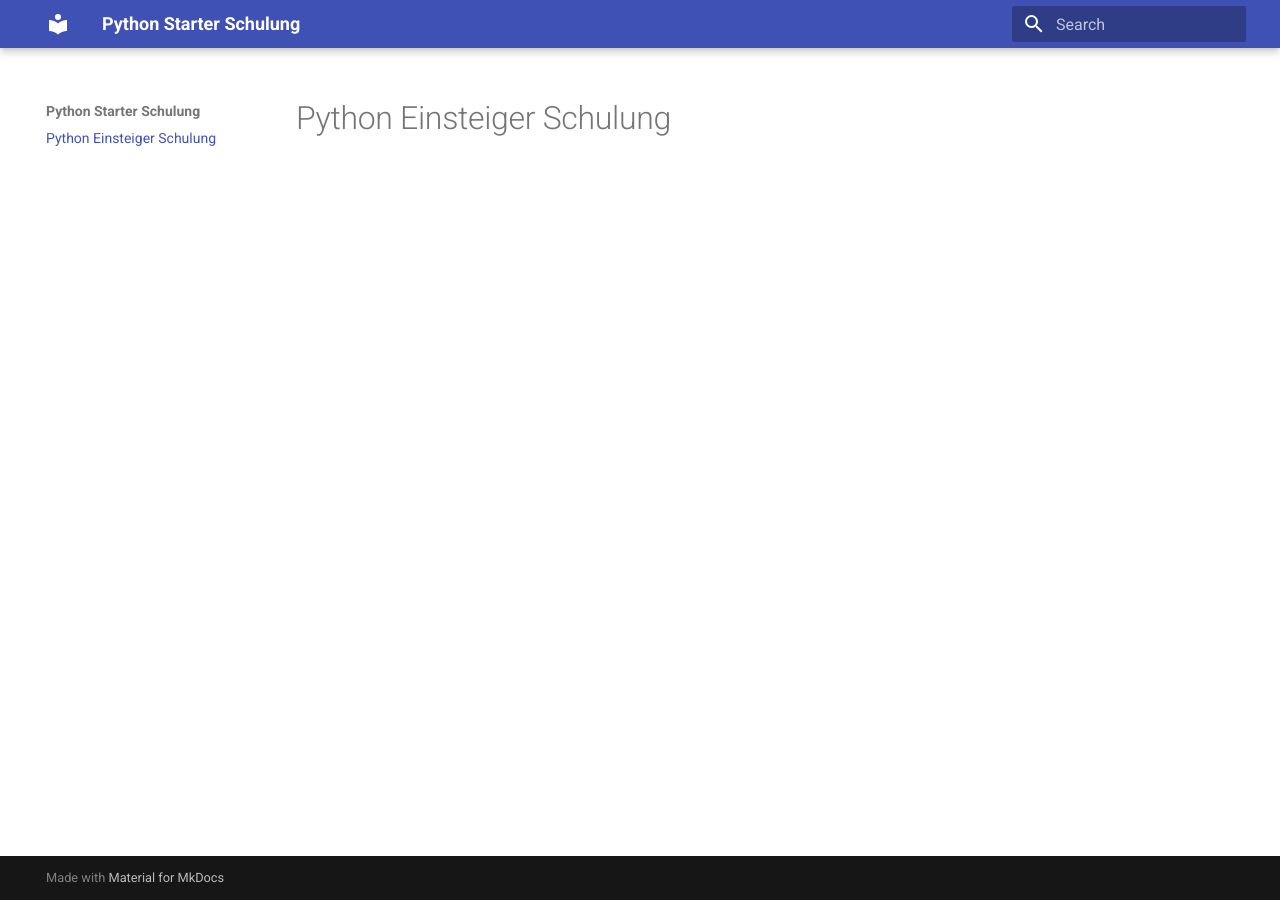
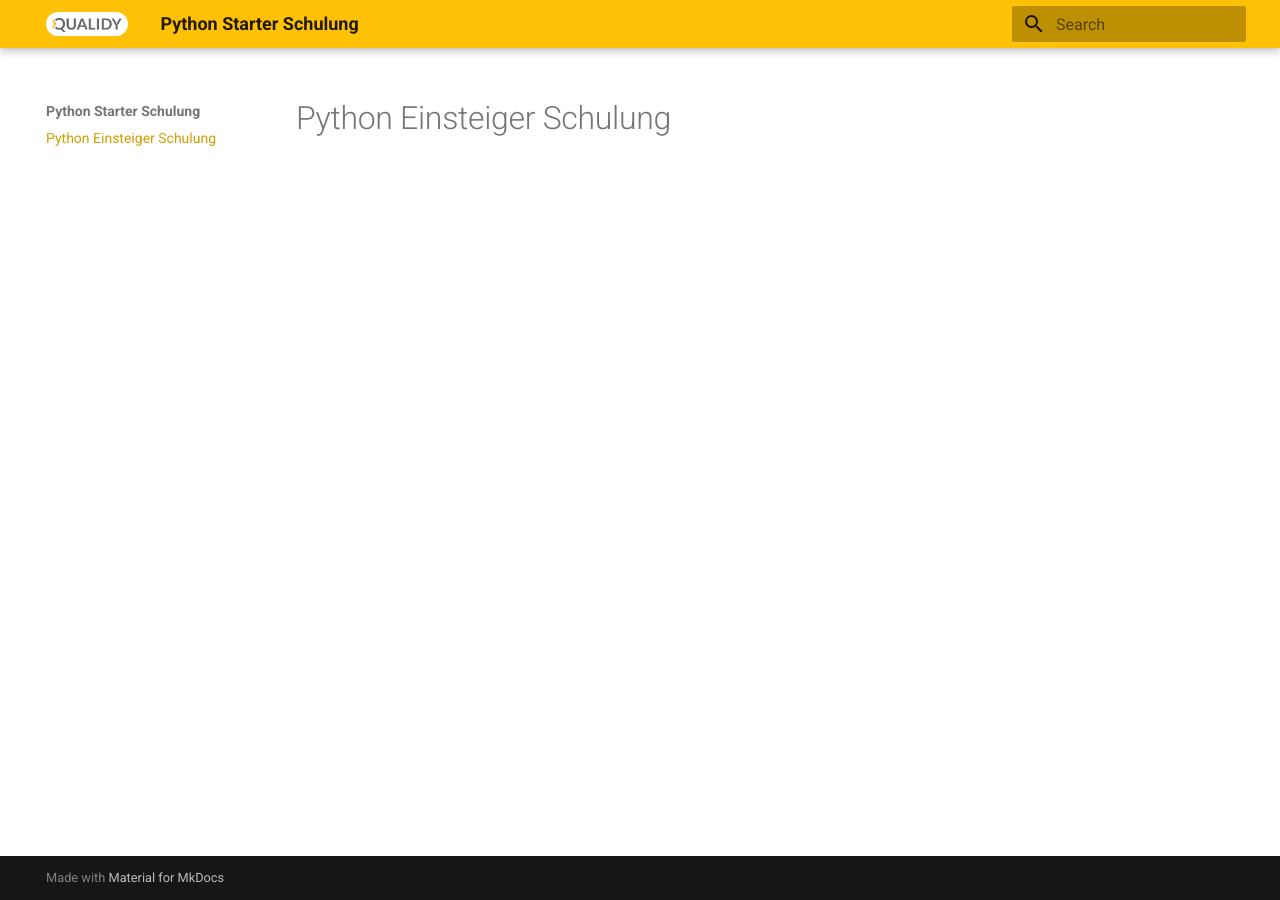
Before and after one commit to Qualidy/wiki-python-mini, an MkDocs documentation site: the page built from docs/index.md, in a window 1280 px wide. Built offline with MkDocs 1.6.1 and Material for MkDocs 9.7.7, drawn with Linux system fonts in a browser that asks for light colours.

Commit message:
Farben angepasst

```diff
--- /dev/null
+++ b/docs/stylesheets/logo.css
@@ -0,0 +1,7 @@
+.md-header__button.md-logo img,
+.md-header__button.md-logo svg,
+.md-nav__title .md-nav__button.md-logo img,
+.md-nav__title .md-nav__button.md-logo svg {
+    background-color: white;
+    border-radius: 15px;
+}
--- a/mkdocs.yml
+++ b/mkdocs.yml
@@ -4,3 +4,11 @@ site_name: Python Starter Schulung
 
 theme:
   name: material
+  palette:
+    primary: amber
+    accent: indigo
+  logo: assets/logo.png
+  favicon: assets/favicon.png
+
+extra_css:
+  - stylesheets/logo.css
```
Also changed, not shown: docs/assets/favicon.png (added), docs/assets/logo.png (added).
